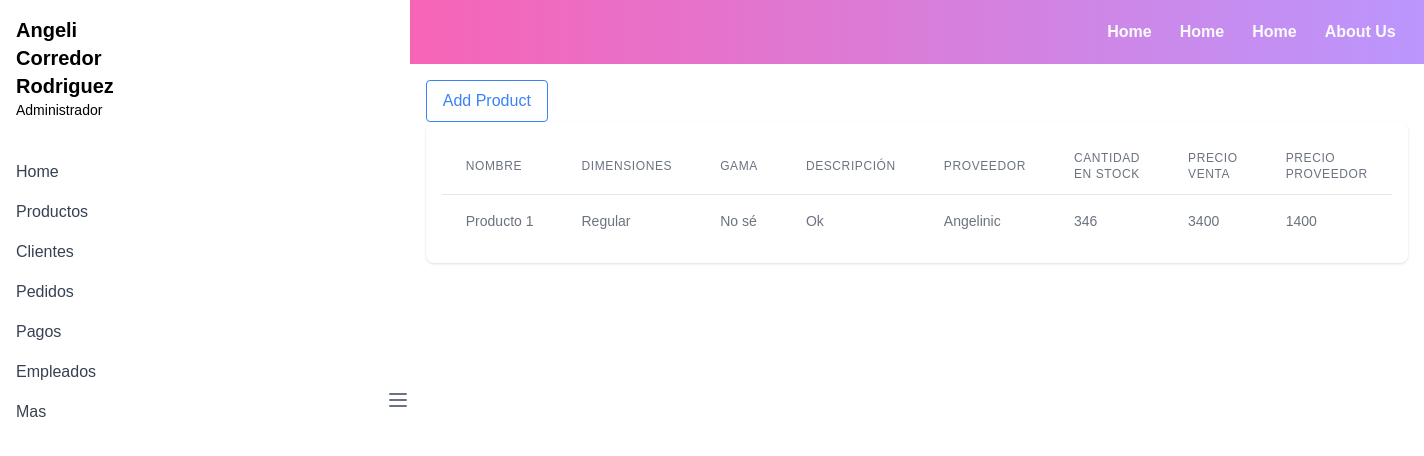
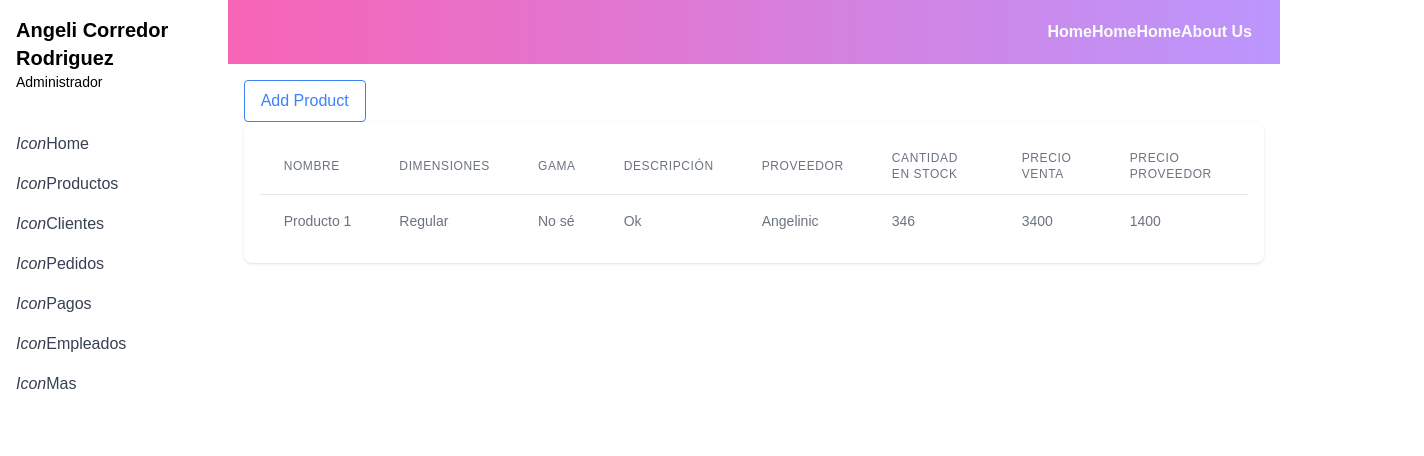
Before and after one commit to Jpcardenasg/GrabAndGo, an Angular app: page /admin-page in a window 1280 px wide. Shown: the top 456 px of the page, 1424 px wide, since content can reach past the window. Built offline with nearby package versions, Linux system fonts and the light colour scheme.

Commit message:
feat: :sparkles: Side Bar Toggle Partially Complete

```diff
--- a/src/app/admin-page/admin-page.component.html
+++ b/src/app/admin-page/admin-page.component.html
@@ -1,15 +1,18 @@
-<div class="flex w-full h-screen">
-    <div #sidebarContainer class="transform translate-x-0 transition-transform duration-300" [class.w-16]="isCollapsed"
+<div class="flex flex-auto w-full h-screen">
+    <app-sidebar #sidebarContainer class="transition-width duration-300 overflow-x-hidden" [class.w-16]="isCollapsed"
         [class.w-64]="!isCollapsed">
-        <app-sidebar></app-sidebar>
-    </div>
-    <div class="flex transition-transform duration-300" [class.ml-16]="isCollapsed" [class.ml-64]="!isCollapsed">
-        <button (click)="toggleSidebar()" class="text-gray-500 focus:outline-none">
-            <svg xmlns="http://www.w3.org/2000/svg" class="h-6 w-6" fill="none" viewBox="0 0 24 24"
-                stroke="currentColor">
-                <path stroke-linecap="round" stroke-linejoin="round" stroke-width="2" d="M4 6h16M4 12h16M4 18h16" />
-            </svg>
-        </button>
+    </app-sidebar>
+
+    <div class="flex-grow">
+
+        <nav class="flex items-center justify-end w-full h-16 left-0 top-0 bg-navbar-gradient gap-x-7 px-7">
+            <div>
+                <a href="#" class="text-gray-50 font-bold">Home</a>
+                <a href="#" class="text-gray-50 font-bold">Home</a>
+                <a href="#" class="text-gray-50 font-bold">Home</a>
+                <a href="#" class="text-gray-50 font-bold">About Us</a>
+            </div>
+        </nav>
         <app-product-management></app-product-management>
     </div>
 </div>
--- a/src/app/admin-page/admin-page.component.ts
+++ b/src/app/admin-page/admin-page.component.ts
@@ -1,4 +1,4 @@
-import { AfterViewInit, Component, ElementRef, Renderer2, ViewChild } from '@angular/core';
+import { Component, ElementRef, Renderer2, ViewChild } from '@angular/core';
 import { SidebarComponent } from '../sidebar/sidebar.component';
 import { ProductManagementComponent } from './product-management/product-management.component';
 
@@ -10,16 +10,12 @@ import { ProductManagementComponent } from './product-management/product-managem
 	styleUrl: './admin-page.component.css'
 })
 
-export class AdminPageComponent implements AfterViewInit {
+export class AdminPageComponent {
 	@ViewChild('sidebarContainer', { static: false }) sidebarContainer!: ElementRef;
+
 	isCollapsed = false;
+
 	constructor(private renderer: Renderer2) { }
-
-	ngAfterViewInit() {
-		if (!this.sidebarContainer) {
-			console.error('sidebarContainer no está inicializado');
-		}
-	}
 
 	toggleSidebar() {
 		this.isCollapsed = !this.isCollapsed;
--- a/src/app/admin-page/product-management/product-management.component.html
+++ b/src/app/admin-page/product-management/product-management.component.html
@@ -1,13 +1,6 @@
-<div>
-    <nav class="flex items-center justify-end w-full h-16 left-0 top-0 bg-navbar-gradient gap-x-7 px-7">
-        <a href="#" class="text-gray-50 font-bold">Home</a>
-        <a href="#" class="text-gray-50 font-bold">Home</a>
-        <a href="#" class="text-gray-50 font-bold">Home</a>
-        <a href="#" class="text-gray-50 font-bold">About Us</a>
-    </nav>
-
 <main class="p-4">
-        <button class="text-blue-500 bg-white border border-blue-500 rounded px-4 py-2">Add Product</button>
+    <header><button class="text-blue-500 bg-white border border-blue-500 rounded px-4 py-2">Add Product</button>
+    </header>
     <div class="bg-white shadow rounded-lg p-4 overflow-x-auto">
         <table class="min-w-full divide-y divide-gray-200">
             <thead>
@@ -48,4 +41,3 @@
         </table>
     </div>
 </main>
-</div>
--- a/src/app/sidebar/sidebar.component.html
+++ b/src/app/sidebar/sidebar.component.html
@@ -3,11 +3,11 @@
     <p class="text-sm">Administrador</p>
 </div>
 <nav class="mt-4">
-    <a href="#" class="block py-2 px-4 text-gray-700 hover:bg-gray-200">Home</a>
-    <a href="#" class="block py-2 px-4 text-gray-700 hover:bg-gray-200">Productos</a>
-    <a href="#" class="block py-2 px-4 text-gray-700 hover:bg-gray-200">Clientes</a>
-    <a href="#" class="block py-2 px-4 text-gray-700 hover:bg-gray-200">Pedidos</a>
-    <a href="#" class="block py-2 px-4 text-gray-700 hover:bg-gray-200">Pagos</a>
-    <a href="#" class="block py-2 px-4 text-gray-700 hover:bg-gray-200">Empleados</a>
-    <a href="#" class="block py-2 px-4 text-gray-700 hover:bg-gray-200">Mas</a>
+    <a href="#" class="block py-2 px-4 text-gray-700 hover:bg-gray-200"><i>Icon</i>Home</a>
+    <a href="#" class="block py-2 px-4 text-gray-700 hover:bg-gray-200"><i>Icon</i>Productos</a>
+    <a href="#" class="block py-2 px-4 text-gray-700 hover:bg-gray-200"><i>Icon</i>Clientes</a>
+    <a href="#" class="block py-2 px-4 text-gray-700 hover:bg-gray-200"><i>Icon</i>Pedidos</a>
+    <a href="#" class="block py-2 px-4 text-gray-700 hover:bg-gray-200"><i>Icon</i>Pagos</a>
+    <a href="#" class="block py-2 px-4 text-gray-700 hover:bg-gray-200"><i>Icon</i>Empleados</a>
+    <a href="#" class="block py-2 px-4 text-gray-700 hover:bg-gray-200"><i>Icon</i>Mas</a>
 </nav>
```
Lines whose indentation alone changed are shown as unchanged.
